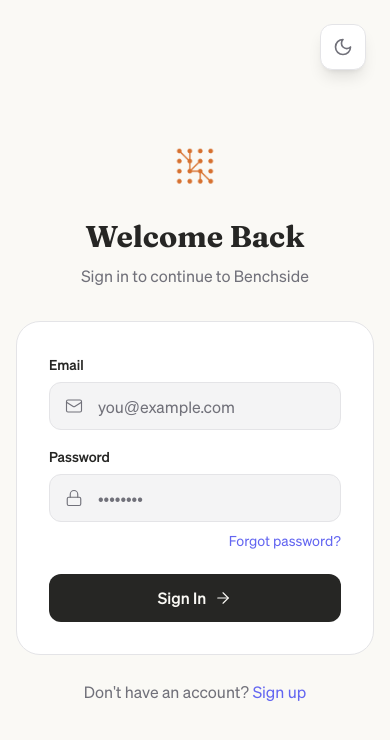
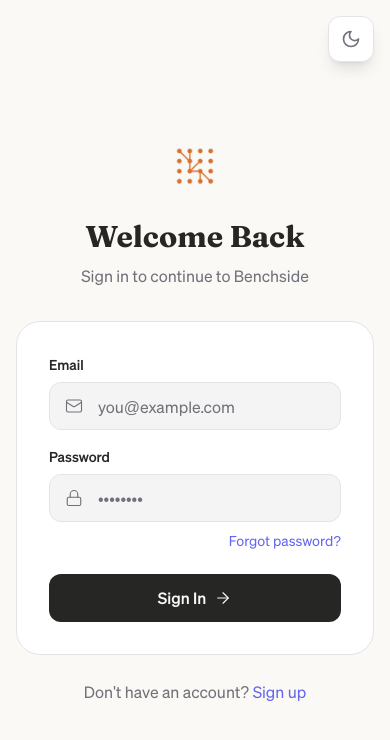
Before and after one commit to Nimieeee/Pharm, a Next.js app in the folder frontend/: page /login in a window 390 px wide. Shown: the top 740 px of the page. Built offline with nearby package versions, Linux system fonts and the light colour scheme; no server answers.

Commit message:
Fix mobile theme toggle z-index and position

```diff
--- a/frontend/src/app/login/page.tsx
+++ b/frontend/src/app/login/page.tsx
@@ -184,7 +184,7 @@
       <ThemeToggle className="hidden md:flex fixed top-8 right-8 z-50" />
       <button
         onClick={toggleTheme}
-        className="md:hidden fixed top-6 right-6 p-3 rounded-xl bg-[var(--surface)] border border-[var(--border)] shadow-lg hover:bg-[var(--surface-highlight)] active:scale-95 transition-all z-50 cursor-pointer"
+        className="md:hidden fixed top-4 right-4 p-3 rounded-xl bg-[var(--surface)] border border-[var(--border)] shadow-lg hover:bg-[var(--surface-highlight)] active:scale-95 transition-all z-[9999] cursor-pointer touch-manipulation"
         aria-label="Toggle theme"
       >
         {theme === 'light' ? (
--- a/frontend/src/app/register/page.tsx
+++ b/frontend/src/app/register/page.tsx
@@ -74,7 +74,7 @@
       {/* Mobile: Simple Theme Toggle */}
       <button
         onClick={toggleTheme}
-        className="md:hidden fixed top-6 right-6 p-3 rounded-xl bg-[var(--surface)] border border-[var(--border)] shadow-lg hover:bg-[var(--surface-highlight)] active:scale-95 transition-all z-50 cursor-pointer"
+        className="md:hidden fixed top-4 right-4 p-3 rounded-xl bg-[var(--surface)] border border-[var(--border)] shadow-lg hover:bg-[var(--surface-highlight)] active:scale-95 transition-all z-[9999] cursor-pointer touch-manipulation"
         aria-label="Toggle theme"
       >
         {theme === 'light' ? (
```
